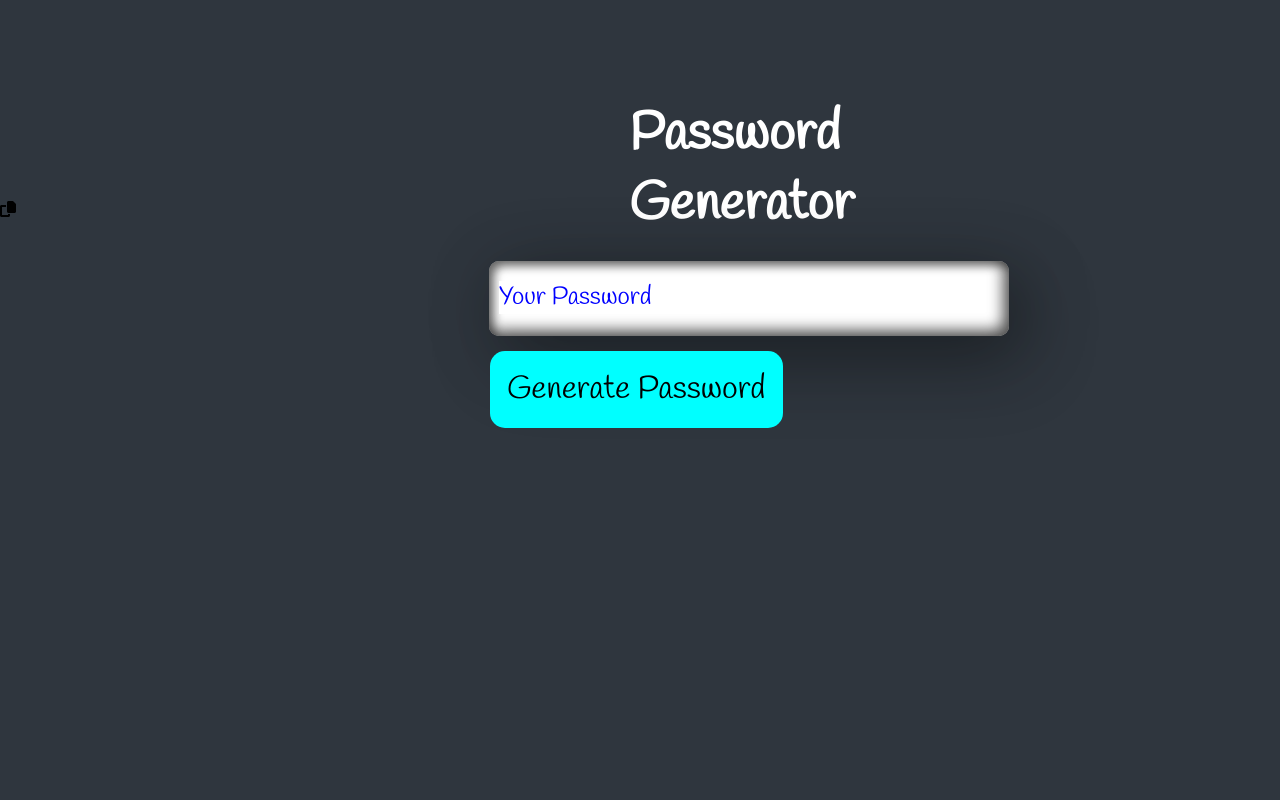
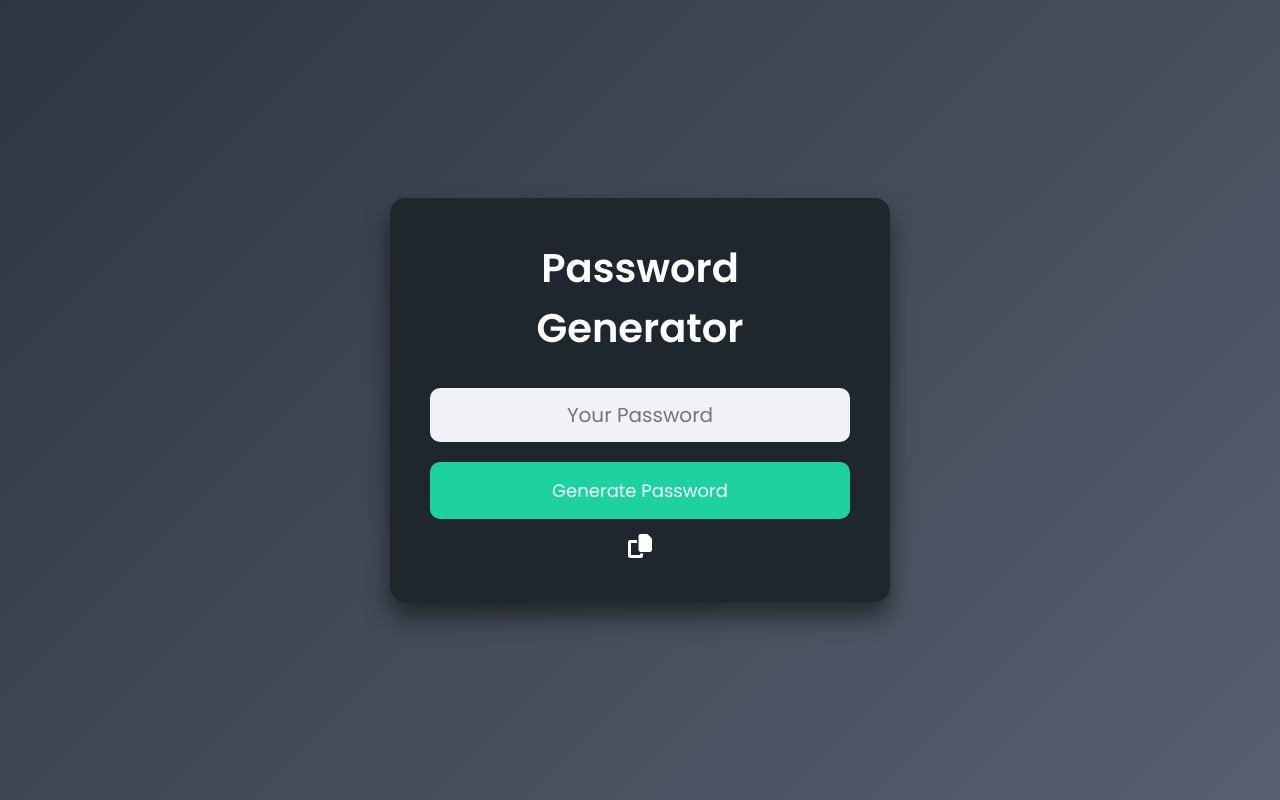
Before and after one commit to RiteshKurhade/WebDevelopment, a plain HTML site: page Password-Gen/index.html in a window 1280 px wide. Drawn offline with Linux system fonts and the light colour scheme.

Commit message:
Updated style.css

```diff
--- a/Password-Gen/style.css
+++ b/Password-Gen/style.css
@@ -1,63 +1,78 @@
-@import url("https://fonts.googleapis.com/css2?family=Handlee&display=swap");
+@import url('https://fonts.googleapis.com/css2?family=Poppins:wght@400;600&display=swap');
+
 * {
   margin: 0;
   padding: 0;
-  font-family: "Handlee", cursive;
+  box-sizing: border-box;
+  font-family: 'Poppins', sans-serif;
 }
+
 body {
-  background: #2f363e;
+  height: 100vh;
+  display: flex;
+  justify-content: center;
+  align-items: center;
+  background: linear-gradient(135deg, #2f3542, #57606f);
+  color: #fff;
 }
-.text {
-  position: relative;
-  width: 550px;
-  height: 200px;
+
+.container {
+  background: #1e272e;
+  padding: 40px;
+  border-radius: 15px;
+  box-shadow: 0 15px 25px rgba(0, 0, 0, 0.5);
+  text-align: center;
+  width: 100%;
+  max-width: 500px;
 }
+
 h2 {
-  position: absolute;
-  left: 629px;
-  bottom: -40px;
-  font-weight: 700;
-  font-family: "Handlee", cursive;
+  font-size: 2.5rem;
+  margin-bottom: 30px;
+}
+
+.textBox {
+  display: flex;
+  flex-direction: column;
+  gap: 20px;
+}
+
+.textBox input {
+  font-size: 20px;
+  padding: 12px;
+  border: none;
+  border-radius: 10px;
+  background-color: #f1f2f6;
+  color: #2f3542;
+  text-align: center;
+}
+
+.textBox button {
+  padding: 15px;
+  font-size: 18px;
+  border: none;
+  border-radius: 10px;
+  background-color: #1dd1a1;
+  color: white;
+  cursor: pointer;
+  transition: background-color 0.3s ease;
+}
+
+.textBox button:hover {
+  background-color: #10ac84;
+}
+
+.images {
+  margin-top: 15px;
+}
+
+.images i {
+  font-size: 24px;
+  cursor: pointer;
   color: #fff;
-  font-size: 3.3em;
+  transition: color 0.3s ease;
 }
-.textBox {
-  position: absolute;
-  top: 261px;
-  left: 489px;
-  width: 500px;
-  height: 35px;
-  border-radius: 10px;
-  padding: 20px 10px;
-  background: #fff;
-  box-shadow: 15px 25px 75px rgba(0, 0, 0, 0.25),
-    10px 10px 70px rgba(0, 0, 0, 0.25), inset 5px 5px 10px rgba(0, 0, 0, 0.5),
-    inset 5px 5px 20px rgba(255, 255, 255, 0.2),
-    inset -5px -5px 15px rgba(0, 0, 0, 0.75);
+
+.images i:hover {
+  color: #1dd1a1;
 }
-.textBox input {
-  font-size: 25px;
-  border: 0;
-  outline: 0;
-  -webkit-text-fill-color: blue;
-}
-.images img {
-  width: 55px;
-  position: absolute;
-  left: 1030px;
-  top: 270px;
-  cursor: pointer;
-}
-.textBox button {
-  position: absolute;
-  left: 1px;
-  top: 90px;
-  border: 0;
-  outline: 0;
-  font-size: 32px;
-  justify-content: center;
-  padding: 17px;
-  border-radius: 15px;
-  background-color: aqua;
-  cursor: pointer;
-}
```
